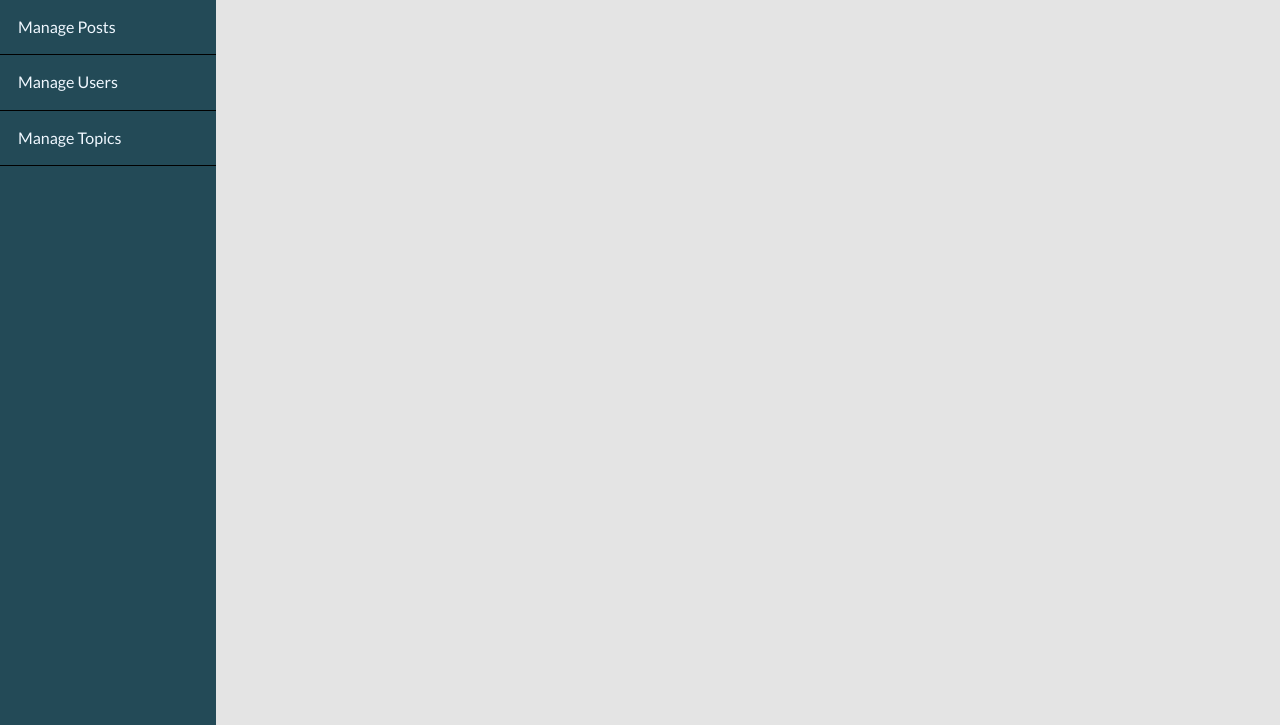
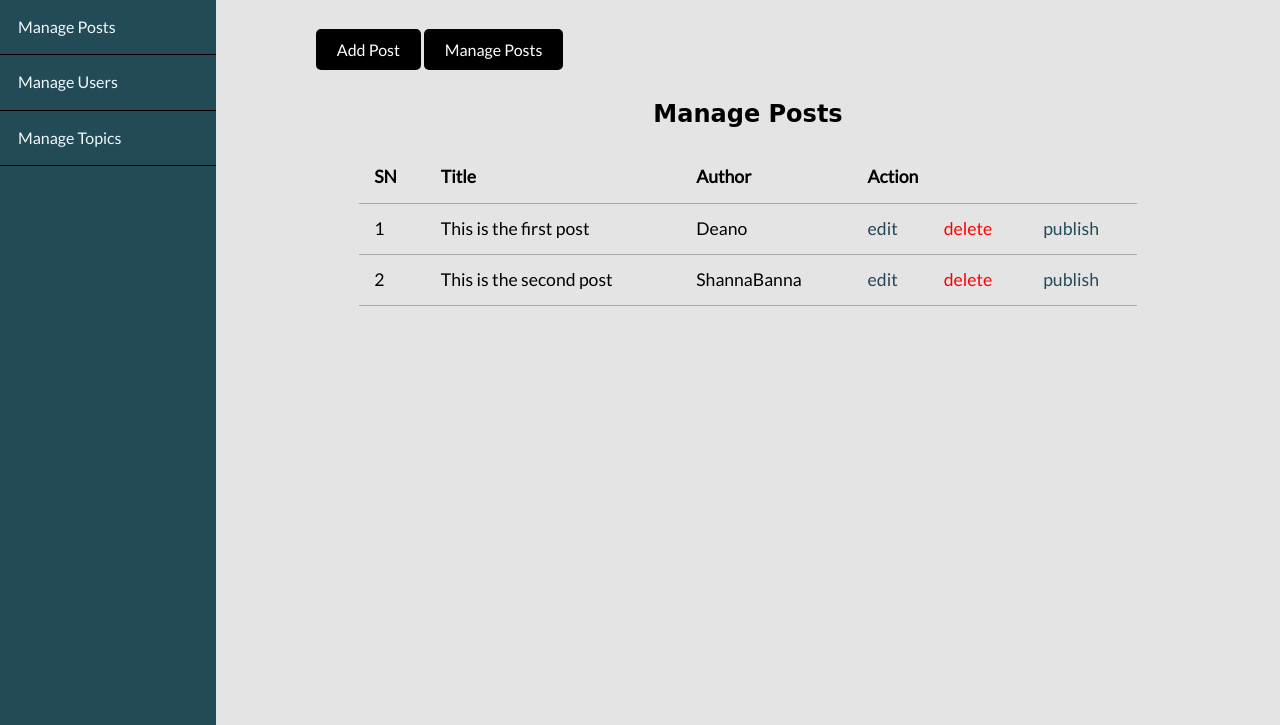
Before and after one commit to Clancinio/blog-website, a PHP site: page /admin/posts/index.html in a window 1280 px wide. Shown: the part 75-800 px from the top of the page. Run offline with PHP 8.4, Linux system fonts and the light colour scheme; some libraries are stand-ins or nearby versions; some web fonts are replaced.

Commit message:
Added a table to the manage posts page

```diff
--- a/admin/posts/index.html
+++ b/admin/posts/index.html
@@ -51,7 +51,41 @@
 
         <!-- Admin Content-->
         <div class="admin-content">
+            <div class="button-group">
+                <a href="create.html" class="btn btn-big">Add Post</a>
+                <a href="index.html" class="btn btn-big">Manage Posts</a>
+            </div>
 
+            <div class="content">
+                <h2 class="page-title">Manage Posts</h2>
+
+                <table>
+                    <thead>
+                        <th>SN</th>
+                        <th>Title</th>
+                        <th>Author</th>
+                        <th colspan="3">Action</th>
+                    </thead>
+                    <tbody>
+                        <tr>
+                            <td>1</td>
+                            <td>This is the first post</td>
+                            <td>Deano</td>
+                            <td><a href="" class="edit">edit</a></td>
+                            <td><a href="" class="delete">delete</a></td>
+                            <td><a href="" class="publish">publish</a></td>
+                        </tr>
+                        <tr>
+                            <td>2</td>
+                            <td>This is the second post</td>
+                            <td>ShannaBanna</td>
+                            <td><a href="" class="edit">edit</a></td>
+                            <td><a href="" class="delete">delete</a></td>
+                            <td><a href="" class="publish">publish</a></td>
+                        </tr>
+                    </tbody>
+                </table>
+            </div>
         </div>
         <!-- // Admin Content-->
 
--- a/css/admin_styles.css
+++ b/css/admin_styles.css
@@ -34,7 +34,51 @@
 
 .admin-wrapper .admin-content {
     flex: 8;
+    flex-direction: column;
     height: 100%;
     padding: 40px 100px 100px;
     overflow-y: scroll;
 }
+
+.admin-wrapper .admin-content .content {
+    flex-direction: column;
+}
+
+.admin-wrapper .admin-content .content .page-title {
+    text-align: center;
+    margin-bottom: 1.5rem;
+}
+
+table {
+    widows: 100%;
+    border-collapse: collapse;
+    font-size: 1.1rem;
+}
+
+table th,
+table td {
+    padding: 15px;
+    text-align: left;
+    border-bottom: 1px solid darkgray;
+}
+
+
+/** action buttons ***/
+
+.edit {
+    color: #234457;
+}
+
+.delete {
+    color: red;
+}
+
+.publish {
+    color: #234a57;
+}
+
+.edit:hover,
+.delete:hover,
+.publish:hover {
+    text-decoration: underline;
+}
```
